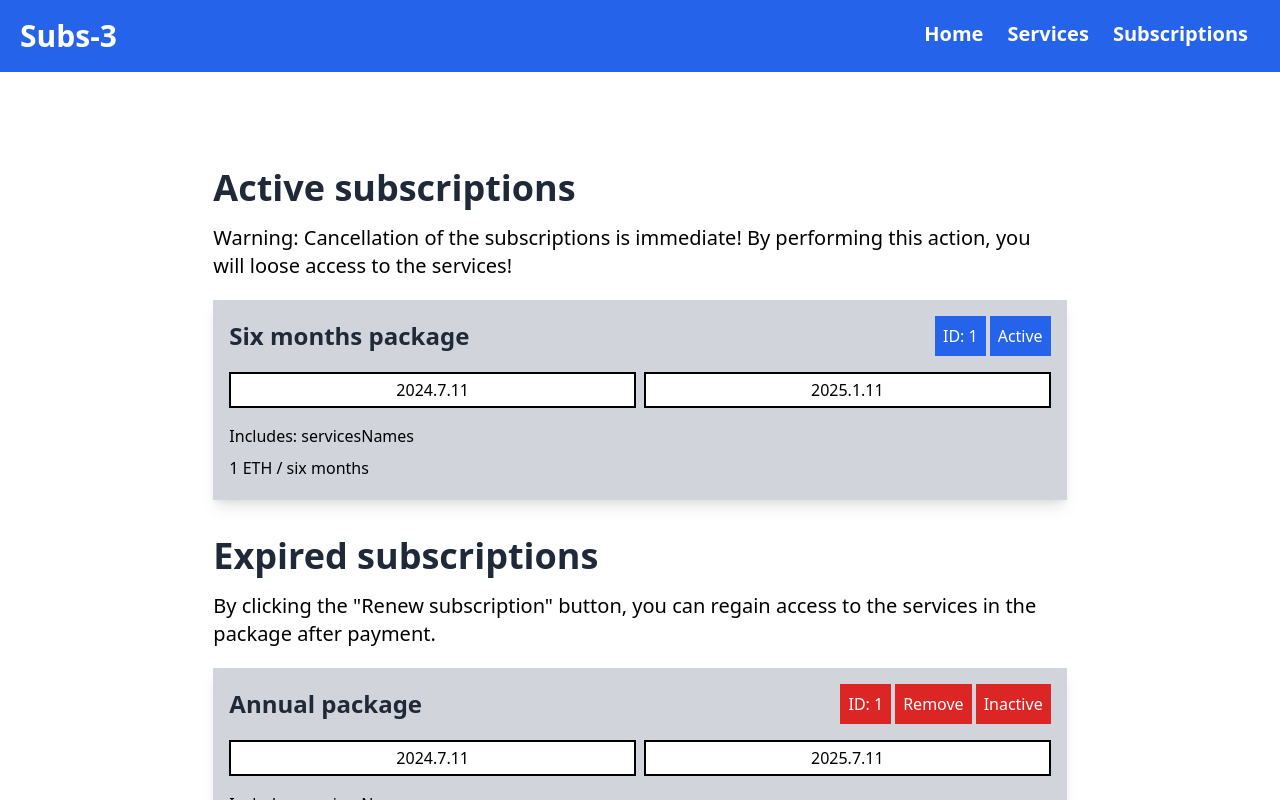
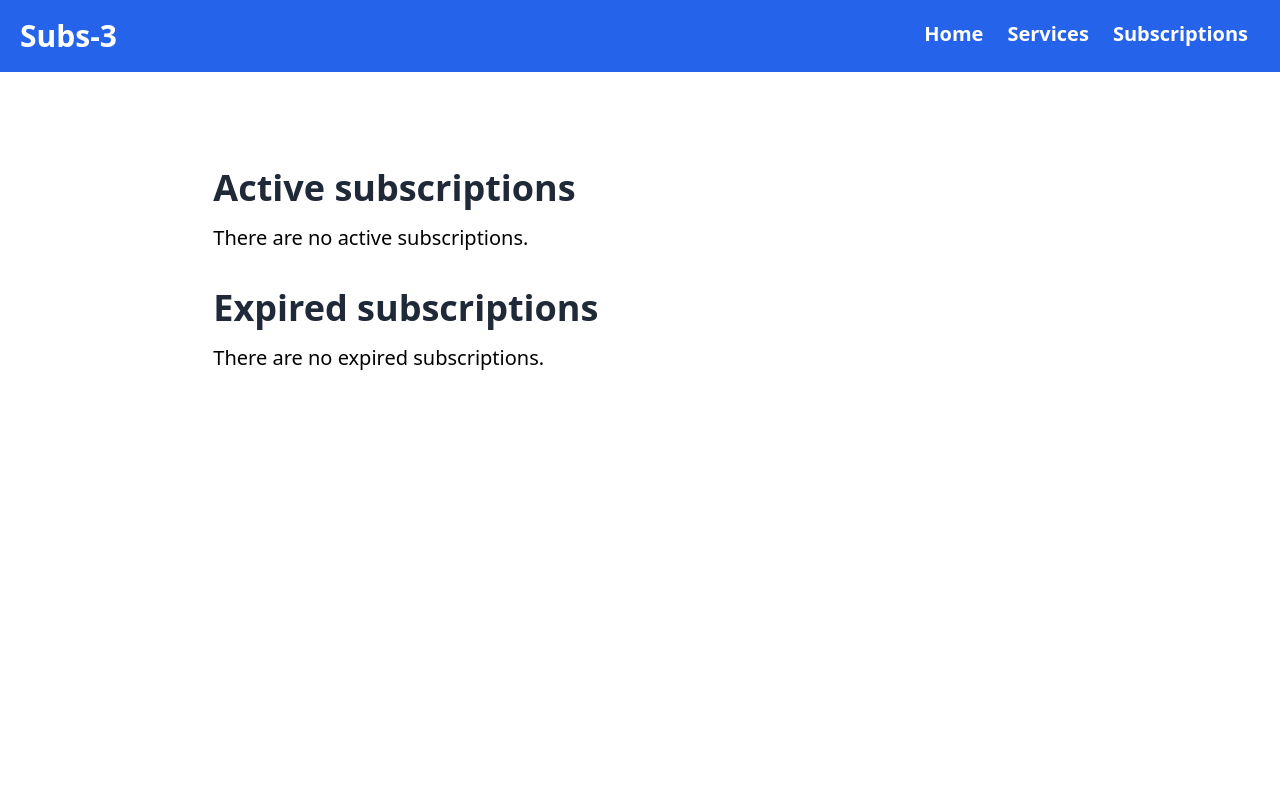
Before and after one commit to ptrkns/subscription-service, a React (Vite) app: page /subscriptions in a window 1280 px wide. Shown: the top 800 px of the page. Built offline with nearby package versions, Linux system fonts and the light colour scheme.

Commit message:
Added the package rendering logic

```diff
--- a/src/components/Subscriptions.tsx
+++ b/src/components/Subscriptions.tsx
@@ -1,44 +1,51 @@
 import Package from "./Package.tsx";
-
-import DateHandler from "../utility/DateHandler.ts";
+import { usePackage } from "../utility/PackageContext.tsx";
 
 function Subscriptions() {
 
-  const { getCurrentDate, getEndDate } = DateHandler();
+  const {activePackages, expiredPackages} = usePackage();
+
+  const activePackageComponents = activePackages.map((pkg) => {
+    return(<Package
+      key={pkg.packageID}
+      packageID = {pkg.packageID}
+      userID = {pkg.userID}
+      isActive={pkg.isActive}
+      services={pkg.services}
+      price={pkg.price}
+      duration={pkg.duration}
+      sDate={pkg.sDate}
+      eDate={pkg.eDate}>
+    </Package>);
+  });
+
+  const expiredPackageComponents = expiredPackages.map((pkg) => {
+    return(<Package
+      key={pkg.packageID}
+      packageID = {pkg.packageID}
+      userID = {pkg.userID}
+      isActive={pkg.isActive}
+      services={pkg.services}
+      price={pkg.price}
+      duration={pkg.duration}
+      sDate={pkg.sDate}
+      eDate={pkg.eDate}>
+    </Package>);
+  });
 
   return (
     <div className="min-h-screen md:mt-20">
       <section>
           <h1 className="font-bold text-2xl md:text-4xl py-4 text-gray-800 cursor-default">Active subscriptions</h1>
-          <p className="text-base md:text-xl mb-5 cursor-default">Warning: Cancellation of the subscriptions is immediate! By performing this action, you will loose access to the services!</p>
-          <div className="mb-5">
-          <Package
-              packageID={"1"}
-              userID={"1"}
-              isActive={true}
-              services={[]}
-              price={1}
-              duration={6}
-              sDate={getCurrentDate()}
-              eDate={getEndDate(6)}
-          />
-          </div>
+          {activePackages.length !== 0 && <p className="text-base md:text-xl mb-5 cursor-default">Warning: Cancellation of the subscriptions is immediate! By performing this action, you will loose access to the services!</p>}
+          {activePackages.length === 0 && <p className="text-base md:text-xl mb-5 cursor-default">There are no active subscriptions.</p>}
+          <div className="mb-5"> {activePackageComponents} </div>
       </section>
       <section>
           <h1 className="font-bold text-2xl md:text-4xl py-4 text-gray-800 cursor-default">Expired subscriptions</h1>
-          <p className="text-base md:text-xl mb-5 cursor-default">By clicking the "Renew subscription" button, you can regain access to the services in the package after payment.</p>
-          <div className="mb-10">
-          <Package
-              packageID={"1"}
-              userID={"1"}
-              isActive={false}
-              services={[]}
-              price={1}
-              duration={12}
-              sDate={getCurrentDate()}
-              eDate={getEndDate(12)}
-          />
-          </div>
+          {expiredPackages.length !== 0 && <p className="text-base md:text-xl mb-5 cursor-default">By clicking the "Renew subscription" button, you can regain access to the services in the package after payment.</p>}
+          {expiredPackages.length === 0 && <p className="text-base md:text-xl mb-5 cursor-default">There are no expired subscriptions.</p>}
+          <div className="mb-10"> {expiredPackageComponents} </div>
       </section>
     </div>
   );
```
